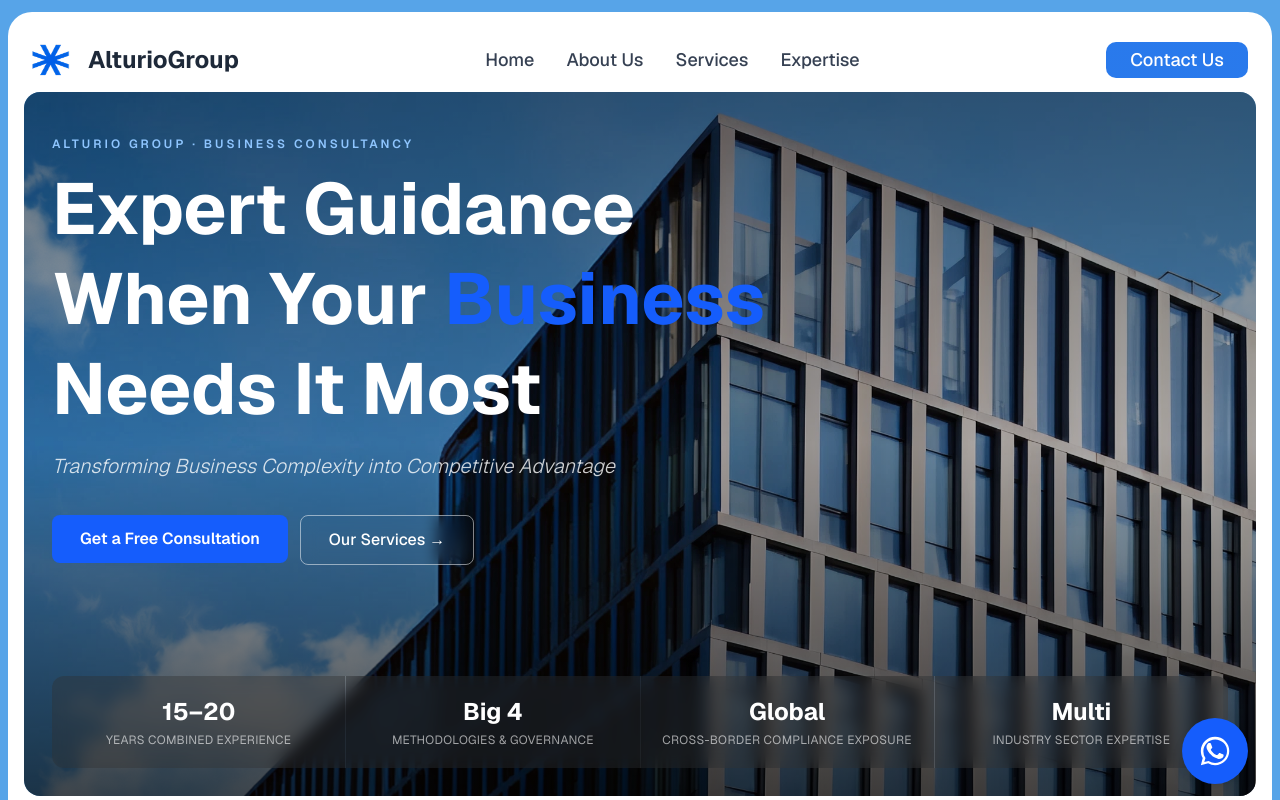
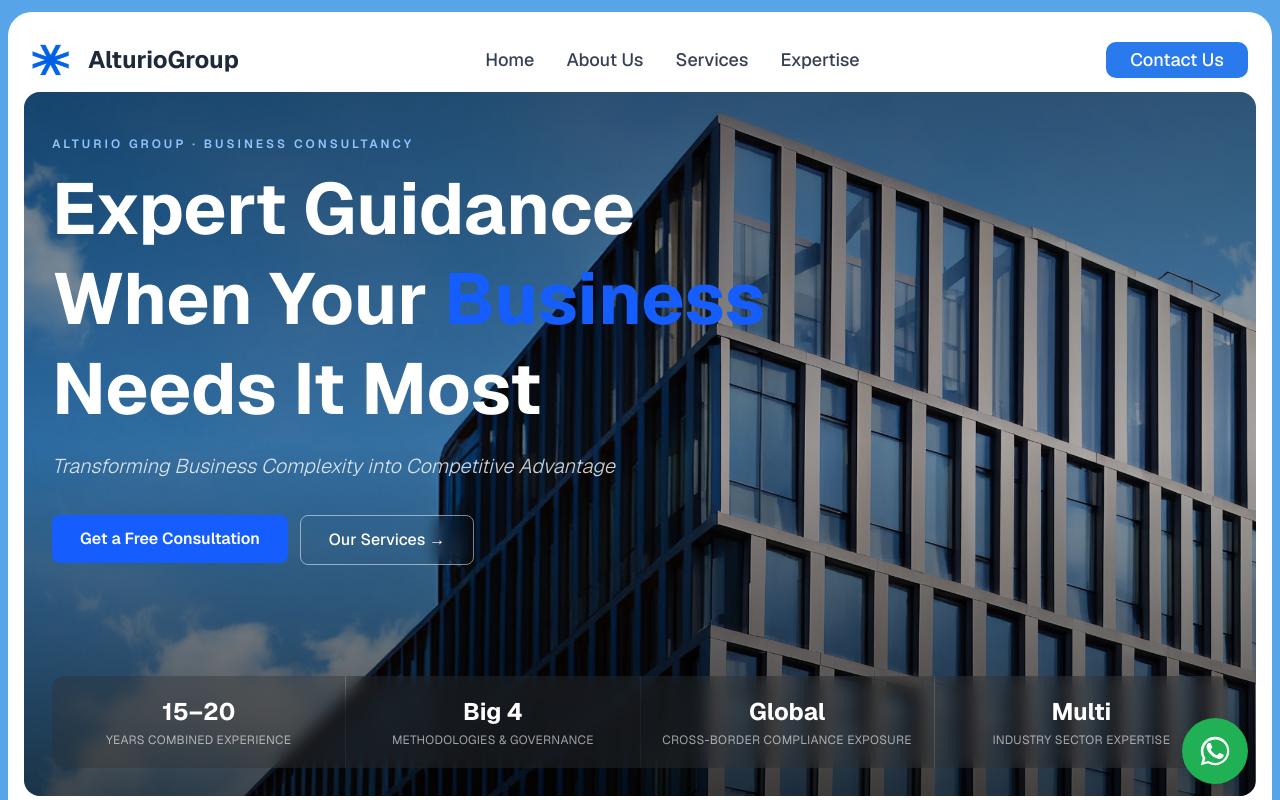
Before and after one commit to AlturioGroup/AlturioGroup, a Next.js app: page / in a window 1280 px wide. Shown: the top 800 px of the page. Built offline with nearby package versions, Linux system fonts and the light colour scheme.

Commit message:
fix:whatsapp logo colour changed

```diff
--- a/src/components/layout/whatsappButton.tsx
+++ b/src/components/layout/whatsappButton.tsx
@@ -1,9 +1,16 @@
 // components/WhatsAppButton.tsx
 
 const PHONE = "918089707942";
-const MESSAGE = "Hello,%20I%20would%20like%20to%20know%20more%20about%20your%20services.";
+const MESSAGE =
+  "Hello,%20I%20would%20like%20to%20know%20more%20about%20your%20services.";
 
-function WhatsAppIcon({ color = "white", size = 32 }: { color?: string; size?: number }) {
+function WhatsAppIcon({
+  color = "white",
+  size = 32,
+}: {
+  color?: string;
+  size?: number;
+}) {
   return (
     <svg
       width={size}
@@ -27,7 +34,7 @@ function WhatsAppIcon({ color = "white", size = 32 }: { color?: string; size?: n
 
 export default function WhatsAppButton() {
   return (
-  <a
+    <a
       href={`https://wa.me/${PHONE}?text=${MESSAGE}`}
       target="_blank"
       rel="noopener noreferrer"
@@ -35,14 +42,13 @@ export default function WhatsAppButton() {
       className="
         group fixed md:bottom-4 bottom-2 md:right-8 right-2 z-50
         flex items-center gap-3
-        bg-blue-600 text-white
+        bg-[#1fb154] text-white
         px-4 py-4 rounded-full
         shadow-lg
         hover:scale-105 transition-all duration-200
       "
     >
       <WhatsAppIcon color="white" size={34} />
-
     </a>
   );
 }
```
